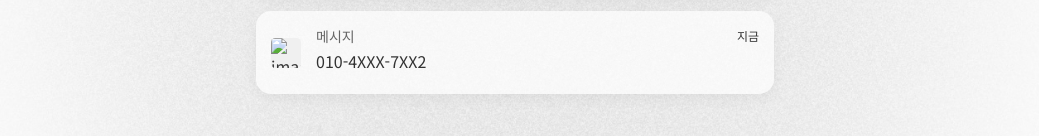
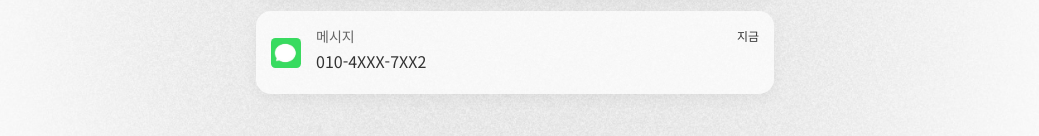
Before and after one commit to shkim1010/saigo, a plain HTML site: page index.html in a window 1280 px wide. Shown: the part 412-548 px from the top of the page, without its empty margins (125-1164 px from the left). Drawn offline with Linux system fonts and the light colour scheme.

Commit message:
Update index.html

```diff
--- a/index.html
+++ b/index.html
@@ -55,7 +55,7 @@
         <div class="message-notification">
             <div class="message-content">
                 <div class="message-icon-image">
-                    <img src="images/message.jpg" alt="image/message (1).jpg">
+                    <img src="image/message (1).jpg" alt="image/message (1).jpg">
                 </div>
 
                 <div class="main-text-area">
```
